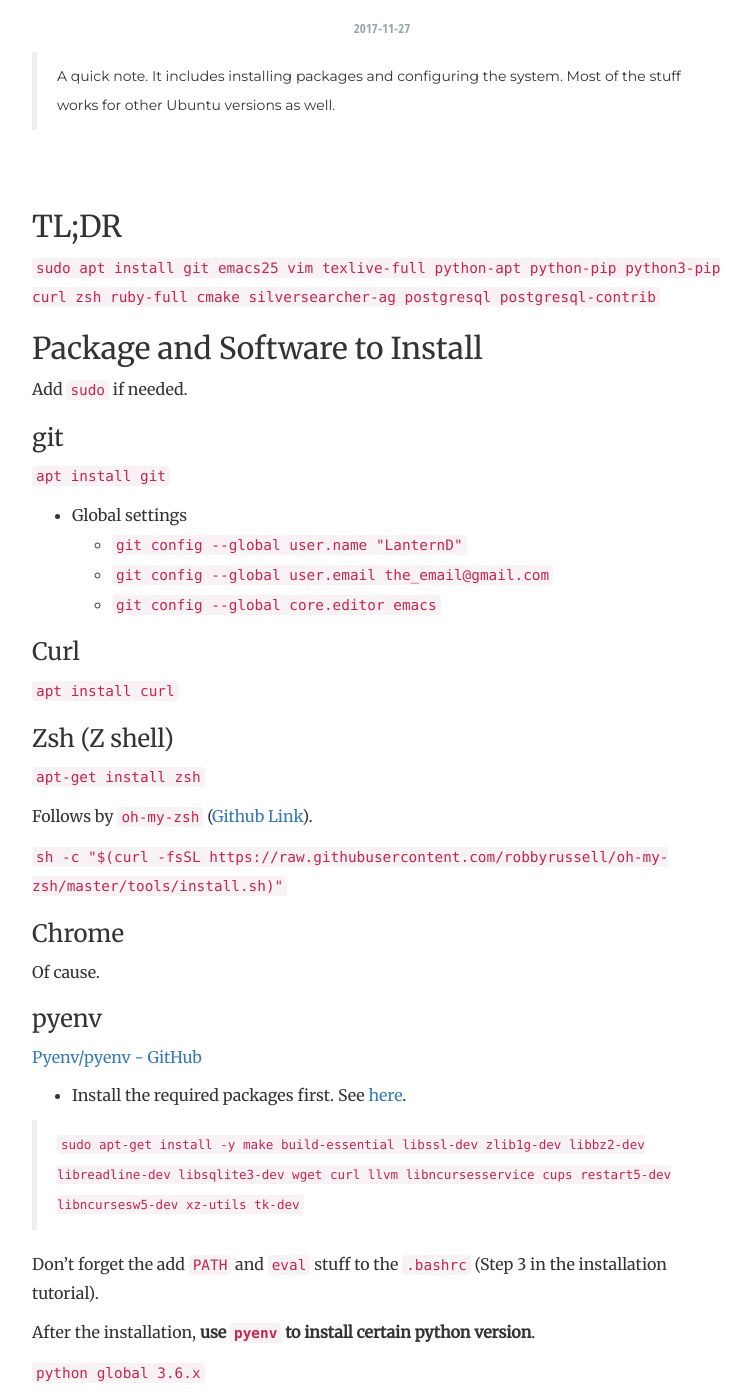
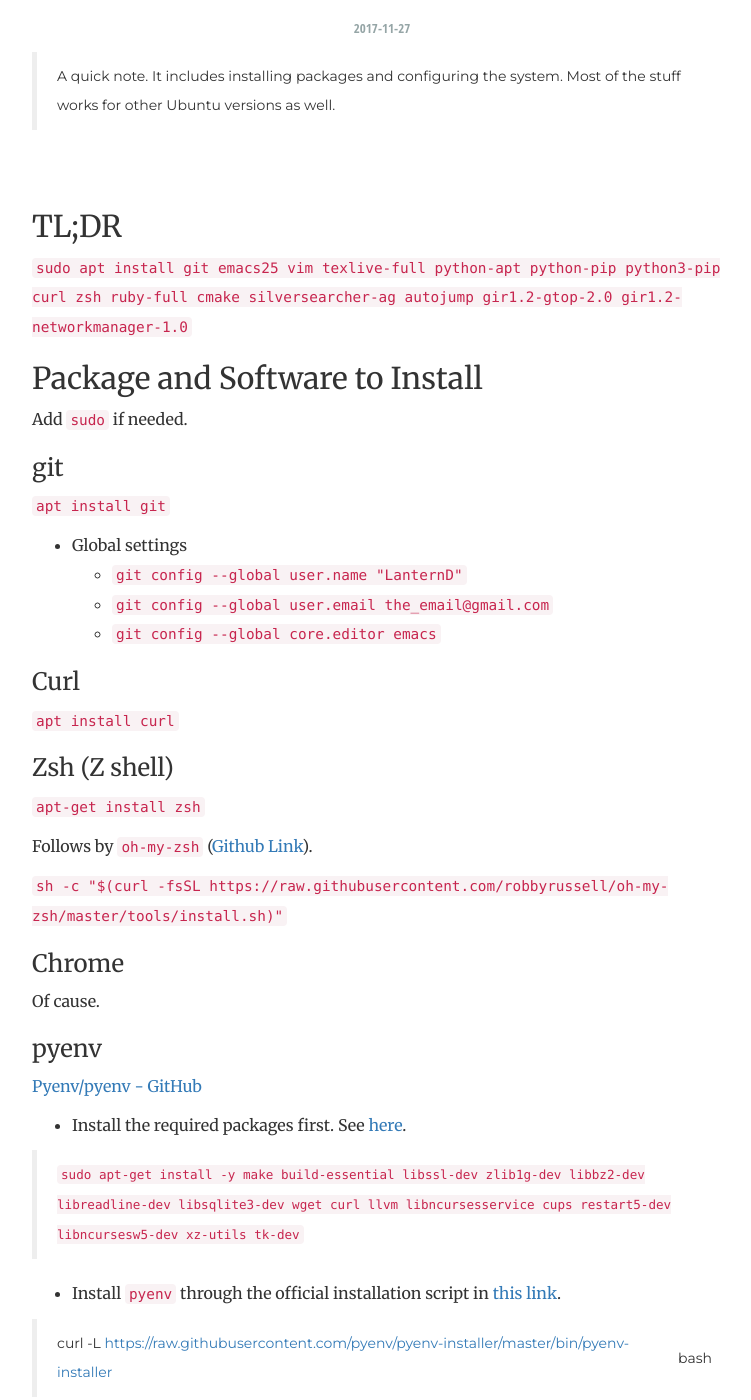
Before and after one commit to LanternD/en.dlyang.me, a Jekyll site: the page built from _posts/2017-11-27-things-to-do-after-installing-ubuntu.md, in a window 1280 px wide and 1400 px high, scrolled down 274 px. Shown: the whole window, without its empty margins (258-1009 px from the left). Built offline with Jekyll 4.4.1, drawn with Linux system fonts in a browser that asks for light colours; comment, search, counter and statistics services are not loaded; some of the changed text lies outside the part shown.

Commit message:
Update the Ubuntu setup post

````diff
--- a/_posts/2017-11-27-things-to-do-after-installing-ubuntu.md
+++ b/_posts/2017-11-27-things-to-do-after-installing-ubuntu.md
@@ -12,7 +12,7 @@
 
 ## TL;DR
 
-`sudo apt install git emacs25 vim texlive-full python-apt python-pip python3-pip curl zsh ruby-full cmake silversearcher-ag postgresql postgresql-contrib`
+`sudo apt install git emacs25 vim texlive-full python-apt python-pip python3-pip curl zsh ruby-full cmake silversearcher-ag autojump gir1.2-gtop-2.0 gir1.2-networkmanager-1.0`
 
 ## Package and Software to Install
 
@@ -50,6 +50,10 @@
 -   Install the required packages first. See [here](https://github.com/pyenv/pyenv/wiki/Common-build-problems).
 
 > `sudo apt-get install -y make build-essential libssl-dev zlib1g-dev libbz2-dev libreadline-dev libsqlite3-dev wget curl llvm libncursesservice cups restart5-dev libncursesw5-dev xz-utils tk-dev`
+
+-   Install `pyenv` through the official installation script in[ this link](https://github.com/pyenv/pyenv-installer).
+
+> curl -L <https://raw.githubusercontent.com/pyenv/pyenv-installer/master/bin/pyenv-installer> | bash
 
 Don't forget the add `PATH` and `eval` stuff to the `.bashrc` (Step 3 in the installation tutorial).
 
@@ -243,10 +247,12 @@
 [Gnome Extensions](https://extensions.gnome.org/)
 
 -   Some of the helpful ones:
-    -   system-monitor (there is a hyphen in the word). Need to install `gir` dependencies before installing this extensions.
-        -   `apt install gir1.2-gtop-2.0 gir1.2-networkmanager-1.0`
-    -   `openweather`: A plugin for the live weather conditions.
-    -   `User themes`: an extension that changes **shell** themes from user directory.
+    -   `system-monitor` (there is a hyphen in the word). Need to install `gir` dependencies before installing this extensions.
+
+> `apt install gir1.2-gtop-2.0 gir1.2-networkmanager-1.0`
+
+-   `OpenWeather`: A plugin for the live weather conditions.
+-   `User themes`: an extension that changes **shell** themes from user directory.
 
 ## Remove Redundant Icons and Softwares
 
@@ -260,6 +266,8 @@
 
 ## Beautify the UI
 
+-   Use `ocs-url` to install them (install `osc-url` [here](https://www.linux-apps.com/p/1136805/)).
+
 ### Theme
 
 -   Install `chrome-gnome-shell` first:
@@ -322,3 +328,5 @@
 ClientAliveInterval 30
 ClientAliveCountMax 6
 ```
+
+(Sometimes this file is not there.)
````
Also changed, not shown: other parts of _posts/2017-11-27-things-to-do-after-installing-ubuntu.md (+2 -4 lines).
